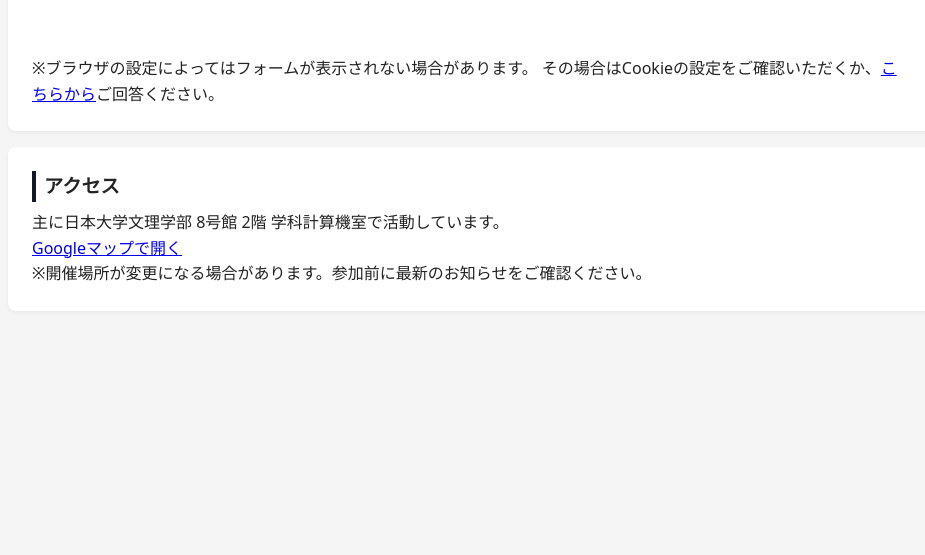
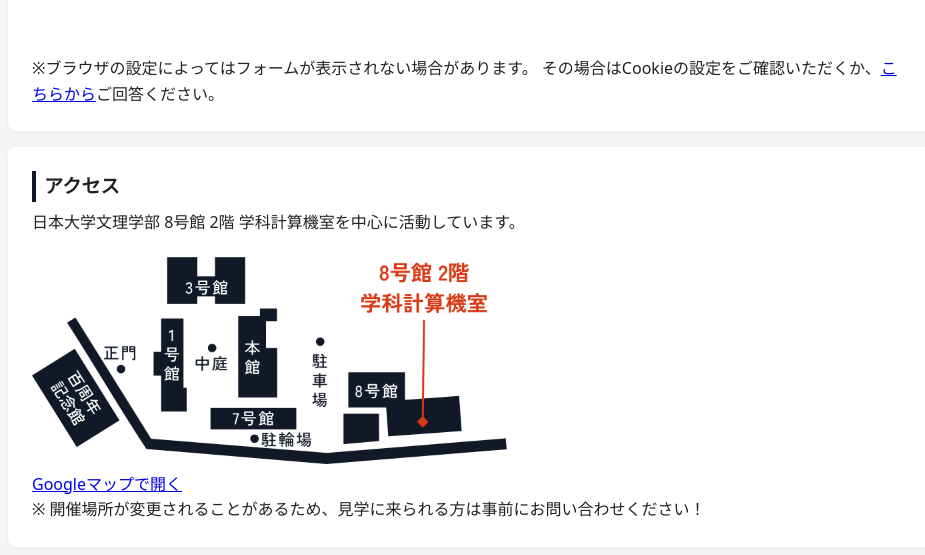
Before and after one commit to LoGeek-nu/officialWebApps, a React (Vite) app: page / in a window 1280 px wide. Shown: the part 4188-4743 px from the top of the page, without its empty margins (168-1093 px from the left). Before the commit the page ends 4523 px from the top, so only its background shows below. Built offline with nearby package versions, Linux system fonts and the light colour scheme; grey boxes are pictures that could not be loaded.

Commit message:
update: アクセスの更新

```diff
--- a/src/components/Access.jsx
+++ b/src/components/Access.jsx
@@ -7,8 +7,14 @@ export default function Access() {
       <h2>アクセス</h2>
 
       <p>
-        主に日本大学文理学部 8号館 2階 学科計算機室で活動しています。
+        日本大学文理学部 8号館 2階 学科計算機室を中心に活動しています。
       </p>
+
+      <img
+        src="/LocalMap.png"
+        alt={"学科計算機室への案内図：日本大学文理学部 8号館 2階"}
+        style={{ width: 480, objectFit: "cover" }}
+      />
 
       <p>
         <a href={googleMapsUrl} target="_blank" rel="noopener noreferrer">
@@ -17,7 +23,7 @@ export default function Access() {
       </p>
 
       <p className="access-note">
-        ※開催場所が変更になる場合があります。参加前に最新のお知らせをご確認ください。
+        ※ 開催場所が変更されることがあるため、見学に来られる方は事前にお問い合わせください！
       </p>
     </section>
   );
```
Also changed, not shown: public/LocalMap.png (added).
